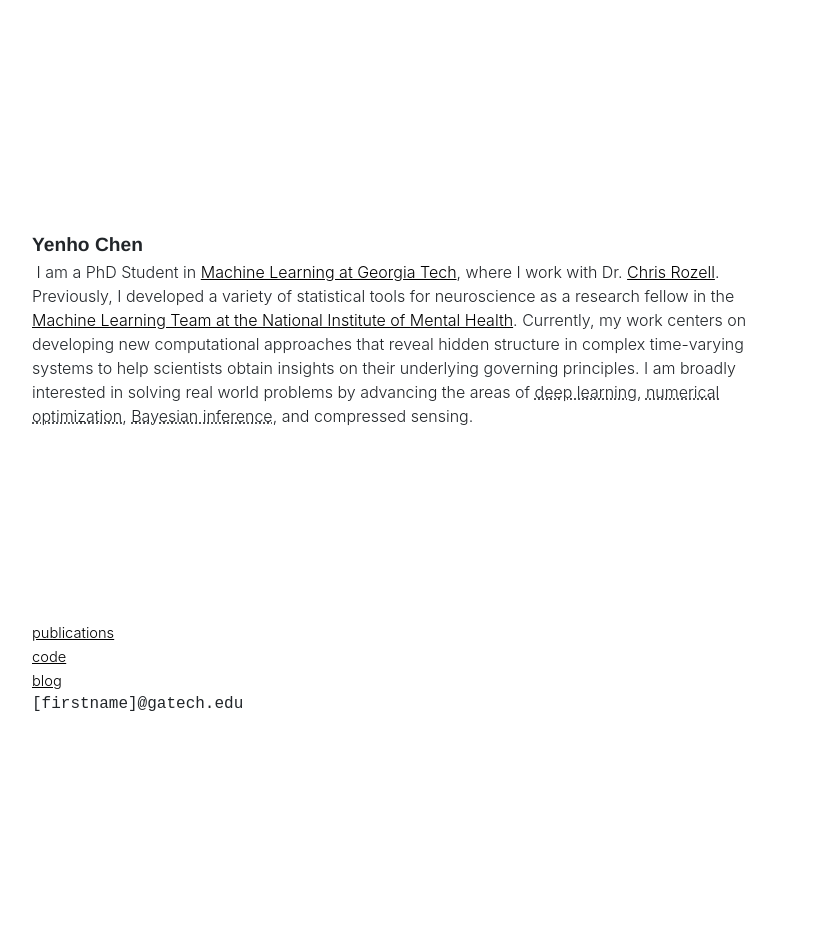
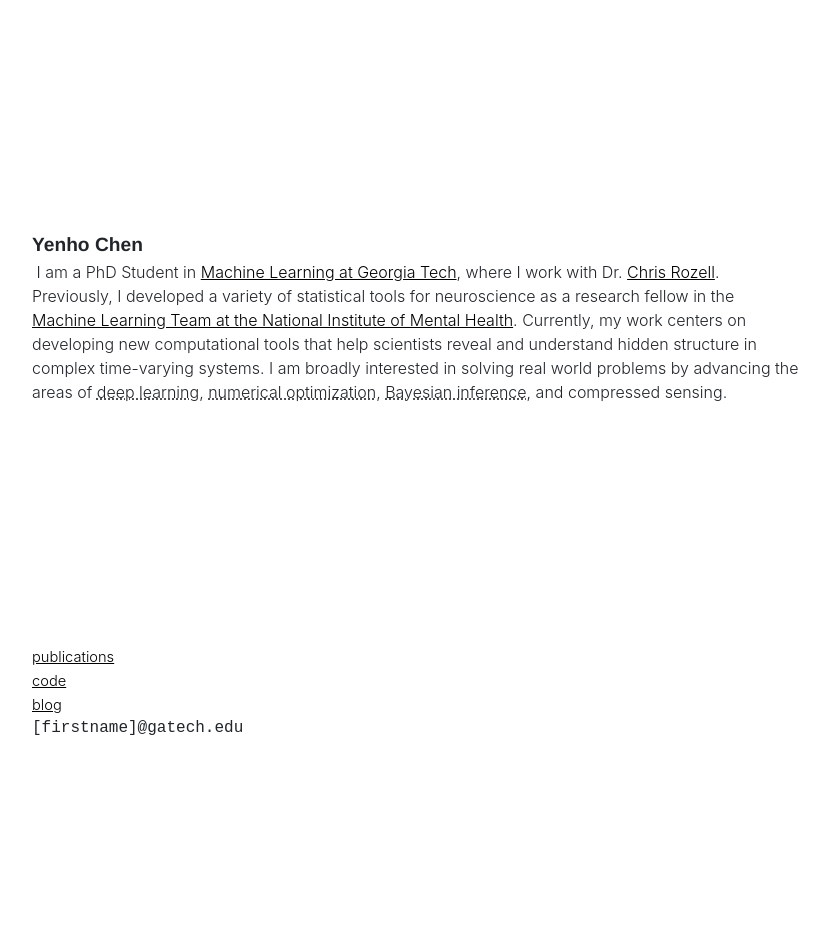
Before and after one commit to yenhochen/yenhochen.github.io, a Jekyll site: the page built from _pages/home.md, in a window 1280 px wide. Shown: the whole page, without its empty margins (223-1052 px from the left). Built offline with Jekyll 4.4.1, drawn with Linux system fonts in a browser that asks for light colours; comment, search, counter and statistics services are not loaded; a style sheet for code colours, icons or effects is not loaded; before the commit the page ends 920 px from its top, so only the background shows below that.

Commit message:
Update home.md

```diff
--- a/_pages/home.md
+++ b/_pages/home.md
@@ -25,7 +25,9 @@
 <div class="center-screen">
   <p style="font-family:Helvetica; font-size:larger;" class="font-weight-bold">Yenho Chen</p>
 
-  <div class="about-text"> I am a PhD Student in <a href="https://ml.gatech.edu/">Machine Learning at Georgia Tech</a>, where I work with Dr. <a href="https://siplab.gatech.edu/">Chris Rozell</a>. Previously, I developed a variety of statistical tools for neuroscience as a research fellow in the <a href="https://cmn.nimh.nih.gov/mlt">Machine Learning Team at the National Institute of Mental Health</a>. Currently, my work centers on developing new computational approaches that reveal hidden structure in complex time-varying systems to help scientists obtain insights on their underlying governing principles. I am broadly interested in solving real world problems by advancing the areas of <span onmouseover="mover(this)" class="highlight-art generative-modeling">deep learning</span>, <span onmouseover="mover(this)" class="highlight-art ot">numerical optimization</span>, <span onmouseover="mover(this)" class="highlight-art bayes">Bayesian inference</span>, and compressed sensing.
+  <div class="about-text"> I am a PhD Student in <a href="https://ml.gatech.edu/">Machine Learning at Georgia Tech</a>, where I work with Dr. <a href="https://siplab.gatech.edu/">Chris Rozell</a>. Previously, I developed a variety of statistical tools for neuroscience as a research fellow in the <a href="https://cmn.nimh.nih.gov/mlt">Machine Learning Team at the National Institute of Mental Health</a>. Currently, my work centers on developing new computational tools that help scientists reveal and understand hidden structure in complex time-varying systems. I am broadly interested in solving real world problems by advancing the areas of <span onmouseover="mover(this)" class="highlight-art generative-modeling">deep learning</span>, <span onmouseover="mover(this)" class="highlight-art ot">numerical optimization</span>, <span onmouseover="mover(this)" class="highlight-art bayes">Bayesian inference</span>, and compressed sensing.
+
+<!-- Currently, my work focuses on creating new computational tools that help scientists reveal and understand hidden structure in complex time-series data -->
 
   <!-- I am broadly interested in solving real-world problems by advancing the areas of deep learning, numerical optimization, and Bayesian inference. -->
 
```
